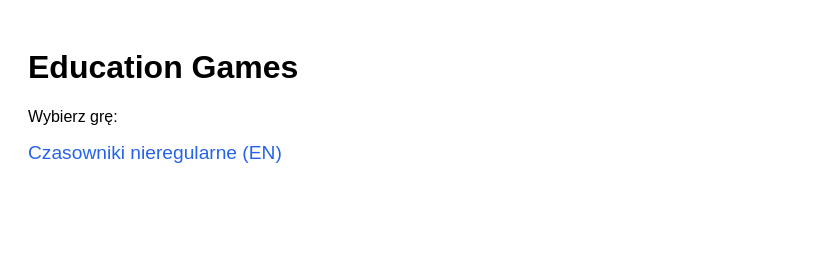
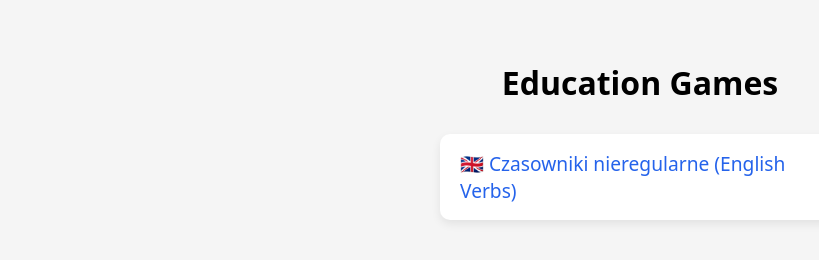
Before and after one commit to maciejligowski/education-games, a plain HTML site: page english-irregular-verbs/index.html in a window 1280 px wide. Shown: the whole page, without its empty margins (0-819 px from the left). Drawn offline with Linux system fonts and the light colour scheme.

Commit message:
index again uopdated

```diff
--- a/english-irregular-verbs/index.html
+++ b/english-irregular-verbs/index.html
@@ -2,27 +2,61 @@
 <html lang="pl">
 <head>
   <meta charset="UTF-8">
+  <meta name="viewport" content="width=device-width, initial-scale=1.0">
   <title>Education Games</title>
+
   <style>
     body {
-      font-family: sans-serif;
-      padding: 20px;
+      font-family: system-ui, sans-serif;
+      background: #f5f5f5;
+      margin: 0;
+      padding: 40px 20px;
+      display: flex;
+      flex-direction: column;
+      align-items: center;
     }
-    a {
+
+    h1 {
+      margin-bottom: 30px;
+      text-align: center;
+      font-weight: 600;
+    }
+
+    .menu {
+      display: flex;
+      flex-direction: column;
+      gap: 15px;
+      width: 100%;
+      max-width: 400px;
+    }
+
+    .menu a {
       display: block;
-      margin-bottom: 10px;
-      font-size: 1.2rem;
+      padding: 16px 20px;
+      background: white;
+      border-radius: 10px;
       text-decoration: none;
       color: #2563eb;
+      font-size: 1.2rem;
+      font-weight: 500;
+      box-shadow: 0 4px 10px rgba(0,0,0,0.08);
+      transition: transform 0.1s ease;
+    }
+
+    .menu a:hover {
+      transform: translateY(-2px);
     }
   </style>
 </head>
+
 <body>
 
   <h1>Education Games</h1>
-  <p>Wybierz grę:</p>
 
-  <a href="english-irregular-verbs/">Czasowniki nieregularne (EN)</a>
+  <div class="menu">
+    <a href="english-irregular-verbs/">🇬🇧 Czasowniki nieregularne (English Verbs)</a>
+    <!-- Tu dodasz kolejne gry w przyszłości -->
+  </div>
 
 </body>
 </html>
```
